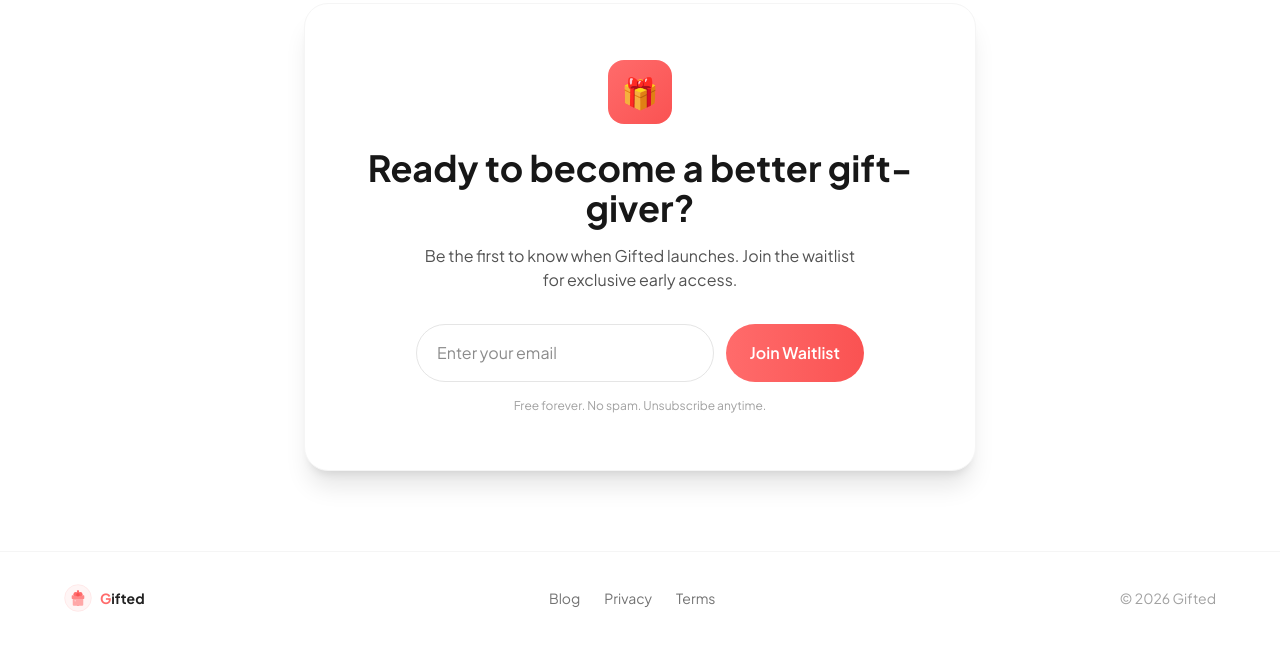
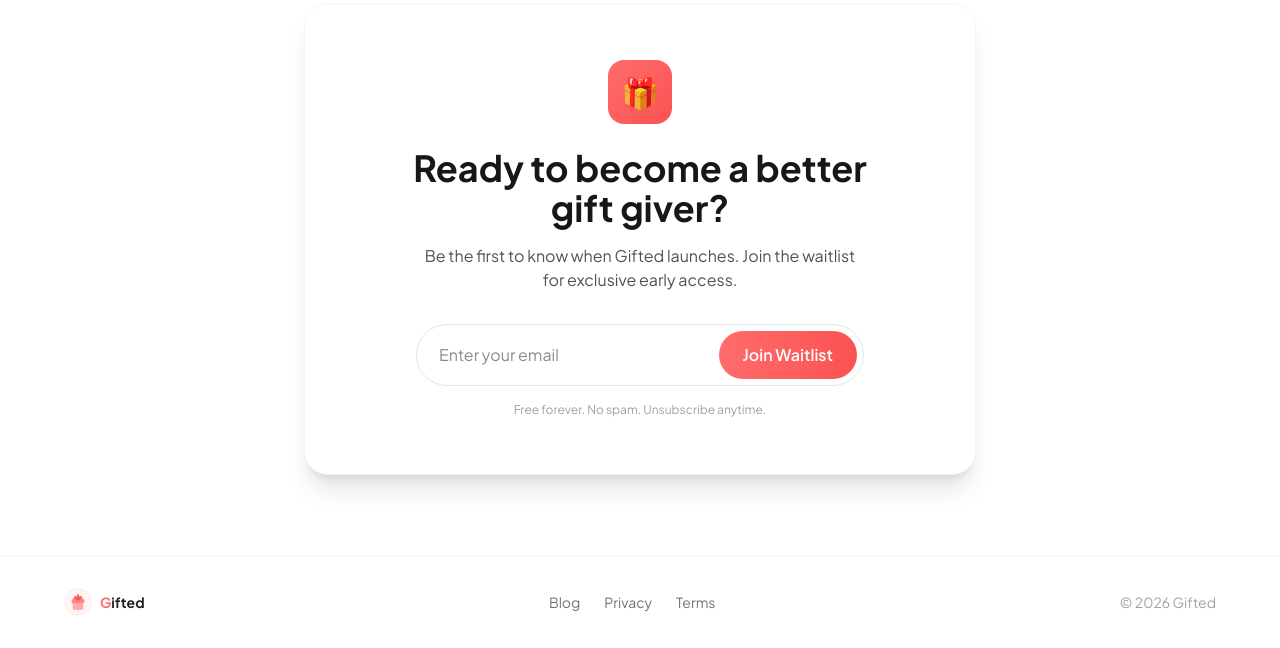
Before and after one commit to liamsholi/thegiftedapp-landing, a Next.js app: page / in a window 1280 px wide. Shown: the part 2663-3311 px from the top of the page. Built offline with nearby package versions, Linux system fonts and the light colour scheme; no server answers.

Commit message:
Fix CTA: unified oval input/button design, remove hyphen from gift giver

```diff
--- a/app/page.tsx
+++ b/app/page.tsx
@@ -372,14 +372,15 @@ export default function Home() {
               <span className="text-3xl">🎁</span>
             </div>
             <h2 className="text-3xl md:text-4xl font-bold mb-4 text-neutral-900">
-              Ready to become a better gift-giver?
+              Ready to become a better<br className="hidden sm:block" /> gift giver?
             </h2>
             <p className="text-neutral-600 mb-8 max-w-md mx-auto">
               Be the first to know when Gifted launches. Join the waitlist for exclusive early access.
             </p>
 
             {!submitted ? (
-              <form onSubmit={handleSubmit} className="flex flex-col sm:flex-row gap-3 max-w-md mx-auto">
+              <form onSubmit={handleSubmit} className="max-w-md mx-auto">
+                <div className="flex flex-col sm:flex-row sm:items-center border border-neutral-200 rounded-full p-1.5 focus-within:border-[#FF6B6B] focus-within:ring-2 focus-within:ring-[#FF6B6B]/20 transition">
                   <input
                     type="email"
                     placeholder="Enter your email"
@@ -387,15 +388,16 @@ export default function Home() {
                     onChange={(e) => setEmail(e.target.value)}
                     required
                     disabled={loading}
-                  className="flex-1 px-5 py-4 rounded-full border border-neutral-200 text-neutral-900 focus:outline-none focus:border-[#FF6B6B] focus:ring-2 focus:ring-[#FF6B6B]/20 disabled:opacity-50"
+                    className="flex-1 px-4 py-3 bg-transparent text-neutral-900 focus:outline-none disabled:opacity-50 text-center sm:text-left"
                   />
                   <button
                     type="submit"
-                  className="bg-gradient-to-r from-[#FF6B6B] to-[#FA5252] text-white px-6 py-4 rounded-full font-semibold hover:shadow-lg hover:shadow-[#FF6B6B]/30 transition whitespace-nowrap disabled:opacity-50"
+                    className="bg-gradient-to-r from-[#FF6B6B] to-[#FA5252] text-white px-6 py-3 rounded-full font-semibold hover:shadow-lg hover:shadow-[#FF6B6B]/30 transition whitespace-nowrap disabled:opacity-50"
                     disabled={loading}
                   >
                     {loading ? "..." : "Join Waitlist"}
                   </button>
+                </div>
               </form>
             ) : (
               <div className="bg-green-50 border border-green-200 rounded-2xl p-6">
```
Lines whose indentation alone changed are shown as unchanged.
